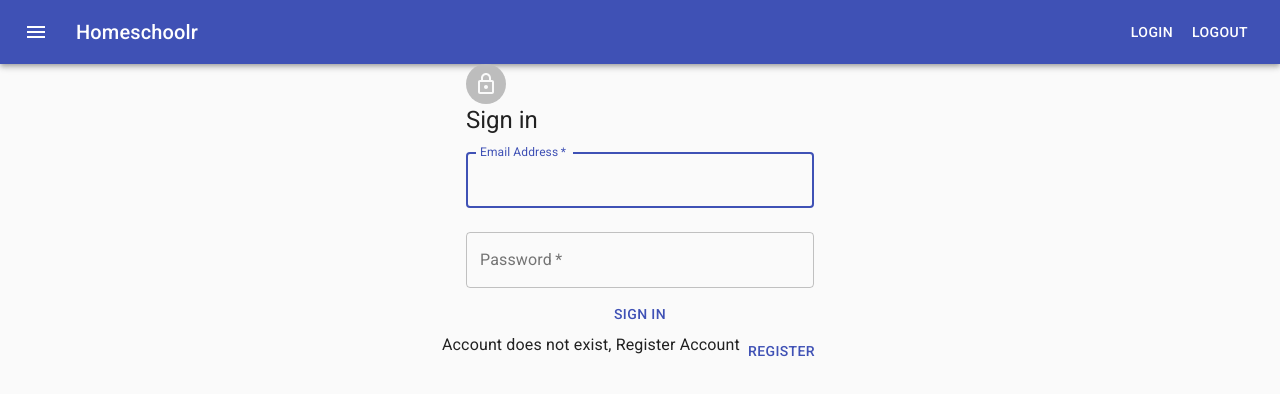
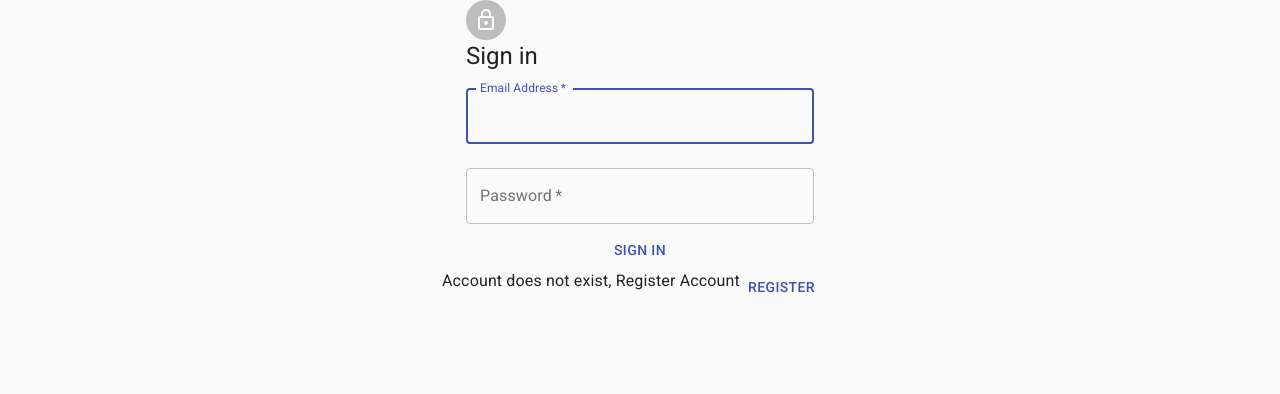
Before and after one commit to gideonrynn/homeschoolr-project3, a React (Create React App) app in the folder client/: page / in a window 1280 px wide. Shown: the top 394 px of the page. Built offline with nearby package versions, Linux system fonts and the light colour scheme.

Commit message:
changed navbar to only show in pages other than loginPage

```diff
--- a/client/src/App.js
+++ b/client/src/App.js
@@ -2,7 +2,7 @@
 import { BrowserRouter as Router, Route } from "react-router-dom";
 
 
-import NavBar from "./components/NavBar";
+// import NavBar from "./components/NavBar";
 // import Header from "./components/Header";
 
 import Wrapper from "./components/Wrapper";
@@ -21,7 +21,7 @@
     return (
       <Router>
         <div className="mainPage">
-          <NavBar />
+          {/* <NavBar /> */}
           {/* <Header /> */}
           <Wrapper>
             <Route exact path="/" component={LoginPage}/>
--- a/client/src/components/NavBar/index.js
+++ b/client/src/components/NavBar/index.js
@@ -37,7 +37,7 @@
                     <Typography variant="h6" className={classes.title}>
                         Homeschoolr
                     </Typography>
-                    <Button color="inherit" href="/">Login</Button>
+                    {/* <Button color="inherit" href="/">Login</Button> */}
                     <Button color="inherit" href="/logout">Logout</Button>
 
                 </Toolbar>
--- a/client/src/pages/LoginPage.js
+++ b/client/src/pages/LoginPage.js
@@ -12,6 +12,9 @@
 import Typography from '@material-ui/core/Typography';
 
 import { makeStyles } from '@material-ui/core/styles';
+
+// import NavBar from "../components/NavBar";
+
 
 const useStyles = makeStyles((theme) => ({
     paper: {
--- a/client/src/pages/NoMatch.js
+++ b/client/src/pages/NoMatch.js
@@ -1,9 +1,12 @@
 import React from "react";
 import Header from "../components/Header";
+import NavBar from "../components/NavBar";
+
 
 function NoMatch() {
   return (
     <div>
+      <NavBar />
       <Header>
         <h1>404 Page Not Found</h1>
         <h1>
--- a/client/src/pages/ParentPage.js
+++ b/client/src/pages/ParentPage.js
@@ -3,6 +3,8 @@
 import Schedule from "../components/Schedule";
 import ScheduleForm from "../components/ScheduleForm";
 // import HelpButton from "../components/HelpButton";
+import NavBar from "../components/NavBar";
+
 import 'typeface-roboto';
 
 class ParentPage extends Component {
@@ -30,6 +32,7 @@
     render() {
         return (
             <div>
+                <NavBar />
                 <Typography>Parent</Typography>
                 <Schedule />
                 <ScheduleForm />
--- a/client/src/pages/TeacherPage.js
+++ b/client/src/pages/TeacherPage.js
@@ -14,6 +14,7 @@
 
 import Table from "../components/Table";
 import ScheduleForm from "../components/ScheduleForm";
+import NavBar from "../components/NavBar";
 
 const useStyles = makeStyles((theme) => ({
     paper: {
@@ -79,6 +80,7 @@
     render() {
         return (
             <Container component="main" maxWidth="lg">
+                <NavBar />
                 <CssBaseline />
 
                 <div className={useStyles.paper}>
```
